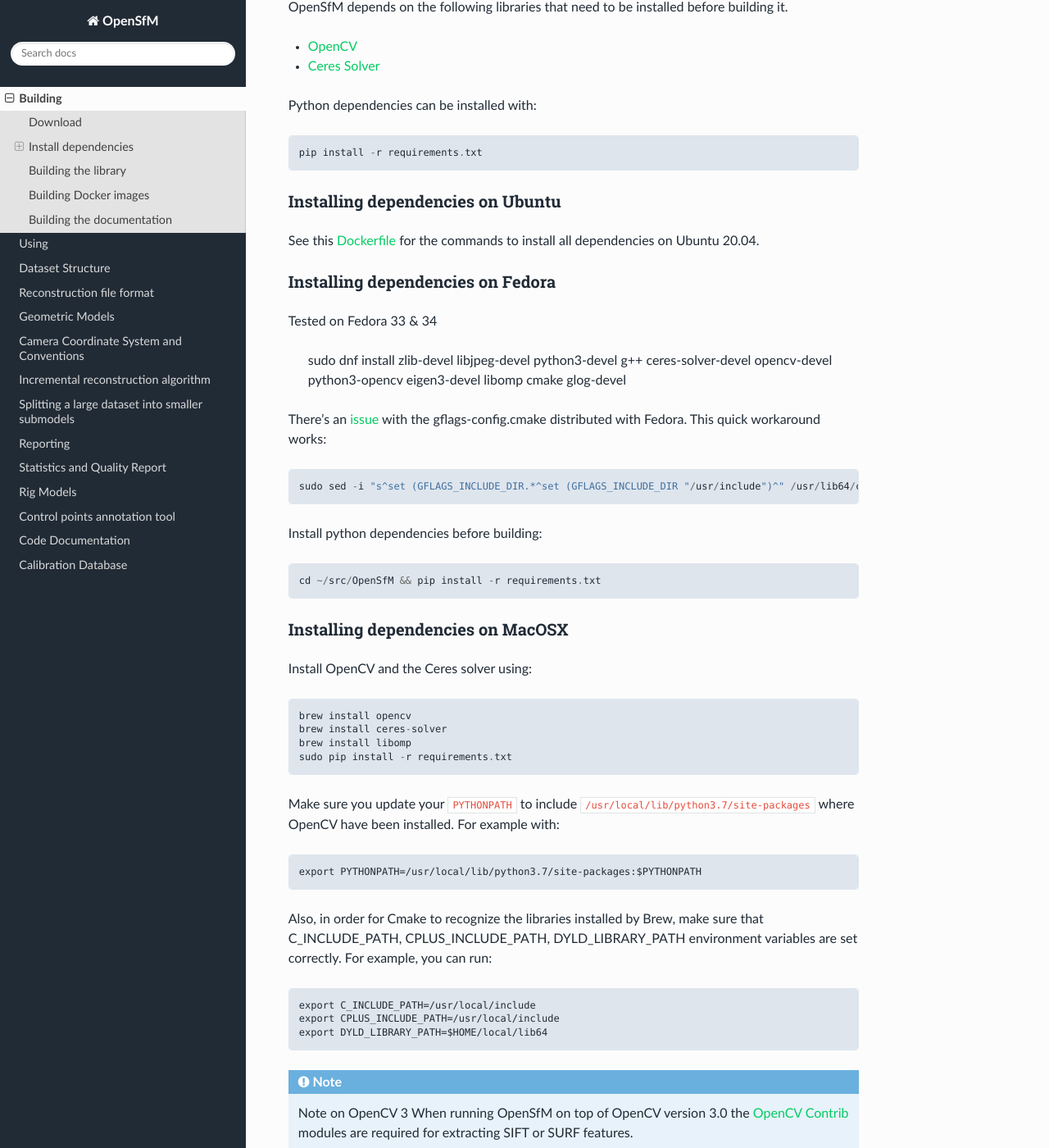
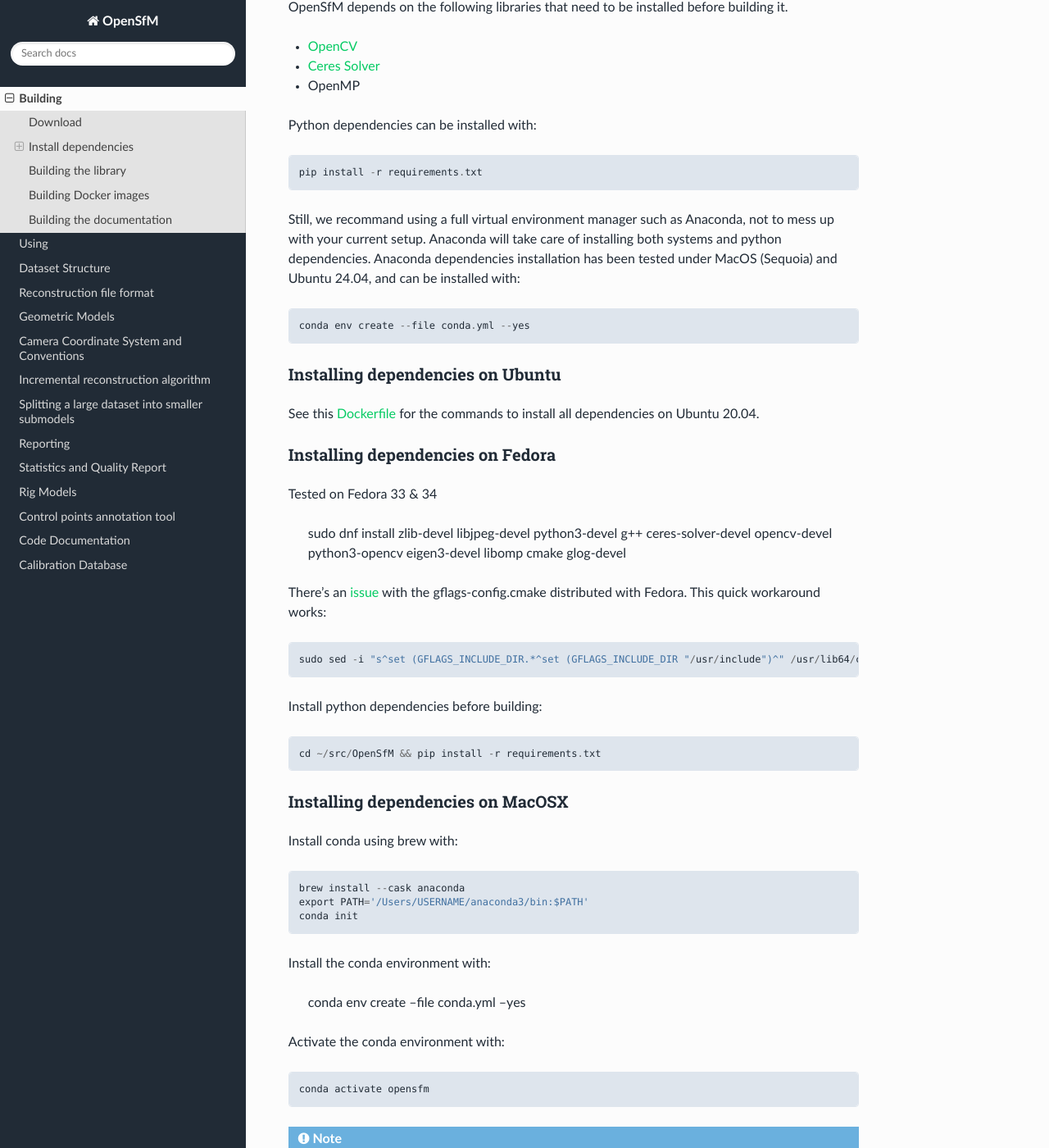
Before and after one commit to mapillary/OpenSfM, a Sphinx documentation site: the page built from doc/source/building.rst, in a window 1280 px wide and 1400 px high, scrolled down 569 px. Shown: the whole window at 82% size. Built offline with Sphinx 7.4.7 and the Read the Docs theme 3.1.0, drawn with Linux system fonts in a browser that asks for light colours; some of the changed text lies outside the part shown.

Commit message:
Modify documentation for MacOS build

```diff
--- a/doc/source/building.rst
+++ b/doc/source/building.rst
@@ -24,11 +24,16 @@
 
 * OpenCV_
 * `Ceres Solver`_
+* OpenMP
 
 Python dependencies can be installed with::
 
     pip install -r requirements.txt
 
+Still, we recommand using a full virtual environment manager such as Anaconda, not to mess up with your current setup. Anaconda will take care of installing both systems and python dependencies.
+Anaconda dependencies installation has been tested under MacOS (Sequoia) and Ubuntu 24.04, and can be installed with::
+
+    conda env create --file conda.yml --yes
 
 Installing dependencies on Ubuntu
 ~~~~~~~~~~~~~~~~~~~~~~~~~~~~~~~~~
@@ -53,22 +58,19 @@
 Installing dependencies on MacOSX
 ~~~~~~~~~~~~~~~~~~~~~~~~~~~~~~~~~
 
-Install OpenCV and the Ceres solver using::
+Install conda using brew with::
 
-    brew install opencv
-    brew install ceres-solver
-    brew install libomp
-    sudo pip install -r requirements.txt
+    brew install --cask anaconda
+    export PATH='/Users/USERNAME/anaconda3/bin:$PATH'
+    conda init
 
-Make sure you update your ``PYTHONPATH`` to include ``/usr/local/lib/python3.7/site-packages`` where OpenCV have been installed. For example with::
+Install the conda environment with:
 
-    export PYTHONPATH=/usr/local/lib/python3.7/site-packages:$PYTHONPATH
+    conda env create --file conda.yml --yes
 
-Also, in order for Cmake to recognize the libraries installed by Brew, make sure that C_INCLUDE_PATH, CPLUS_INCLUDE_PATH, DYLD_LIBRARY_PATH environment variables are set correctly. For example, you can run::
+Activate the conda environment with::
 
-    export C_INCLUDE_PATH=/usr/local/include
-    export CPLUS_INCLUDE_PATH=/usr/local/include
-    export DYLD_LIBRARY_PATH=$HOME/local/lib64
+    conda activate opensfm
 
 .. note:: Note on OpenCV 3
     When running OpenSfM on top of OpenCV version 3.0 the `OpenCV Contrib`_ modules are required for extracting SIFT or SURF features.
@@ -106,7 +108,7 @@
 
 Once the dependencies have been installed, you can build OpenSfM by running the following command from the main folder::
 
-    python3 setup.py build
+    python setup.py build
 
 Building Docker images
 ----------------------
@@ -124,8 +126,8 @@
 To build the documentation and browse it locally use::
 
     pip install sphinx_rtd_theme
-    python3 setup.py build_doc
-    python3 -m http.server --directory build/doc/html/
+    python setup.py build_doc
+    python -m http.server --directory build/doc/html/
 
 and browse `http://localhost:8000/ <http://localhost:8000/>`_
 
```
